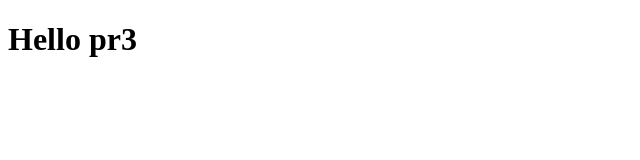
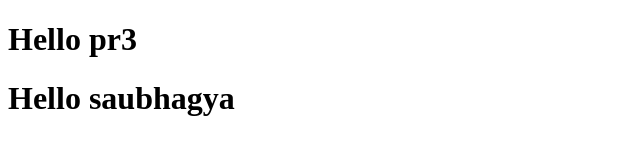
Before and after one commit to saubhagyaranjanmallick/pr13, a plain HTML site: page index.html in a window 1280 px wide. Shown: the whole page, without its empty margins (0-640 px from the left). Drawn offline with Linux system fonts and the light colour scheme.

Commit message:
add name

```diff
--- a/index.html
+++ b/index.html
@@ -8,5 +8,6 @@
 </head>
 <body>
     <h1>Hello pr3</h1>
+    <h1>Hello saubhagya</h1>
 </body>
 </html>
```
